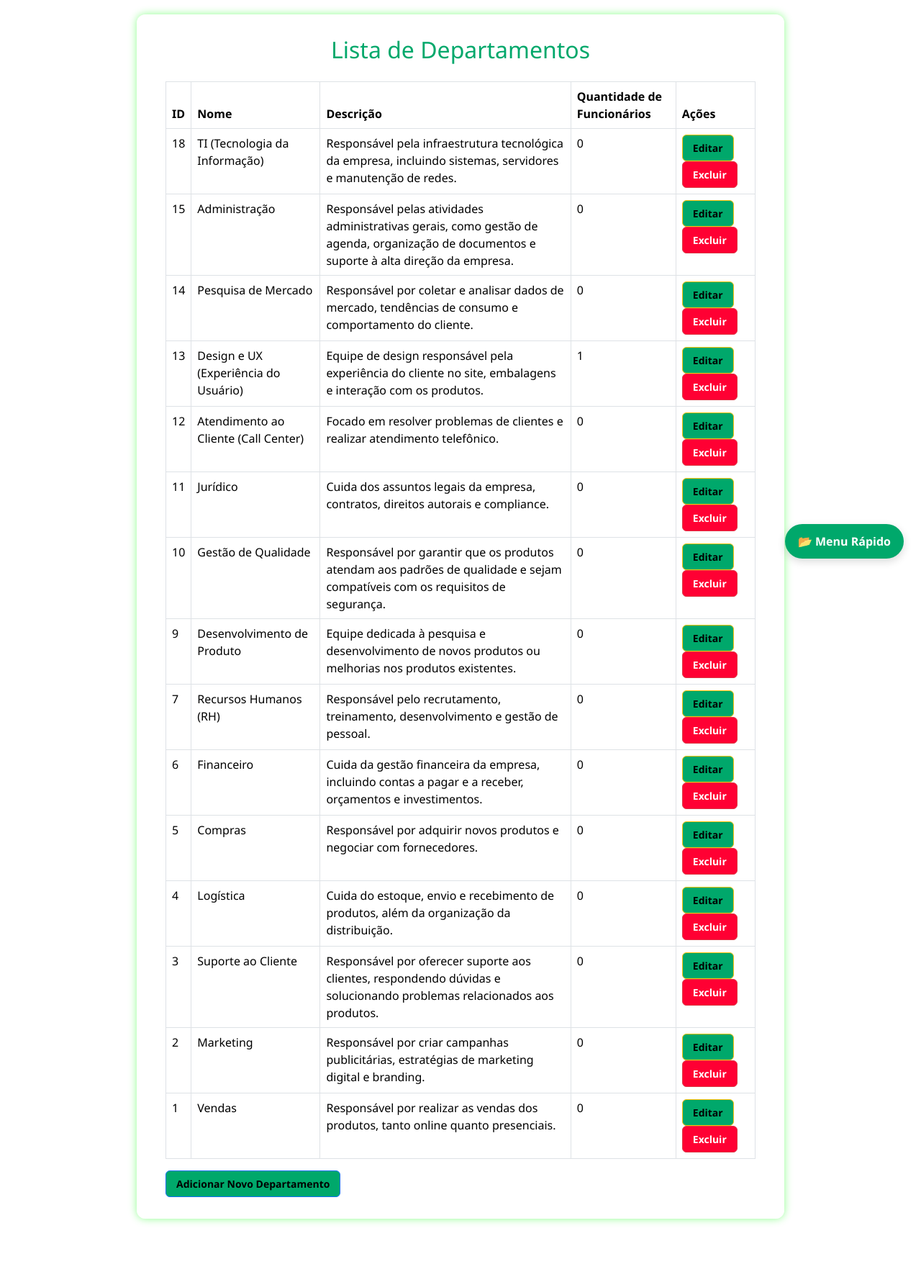
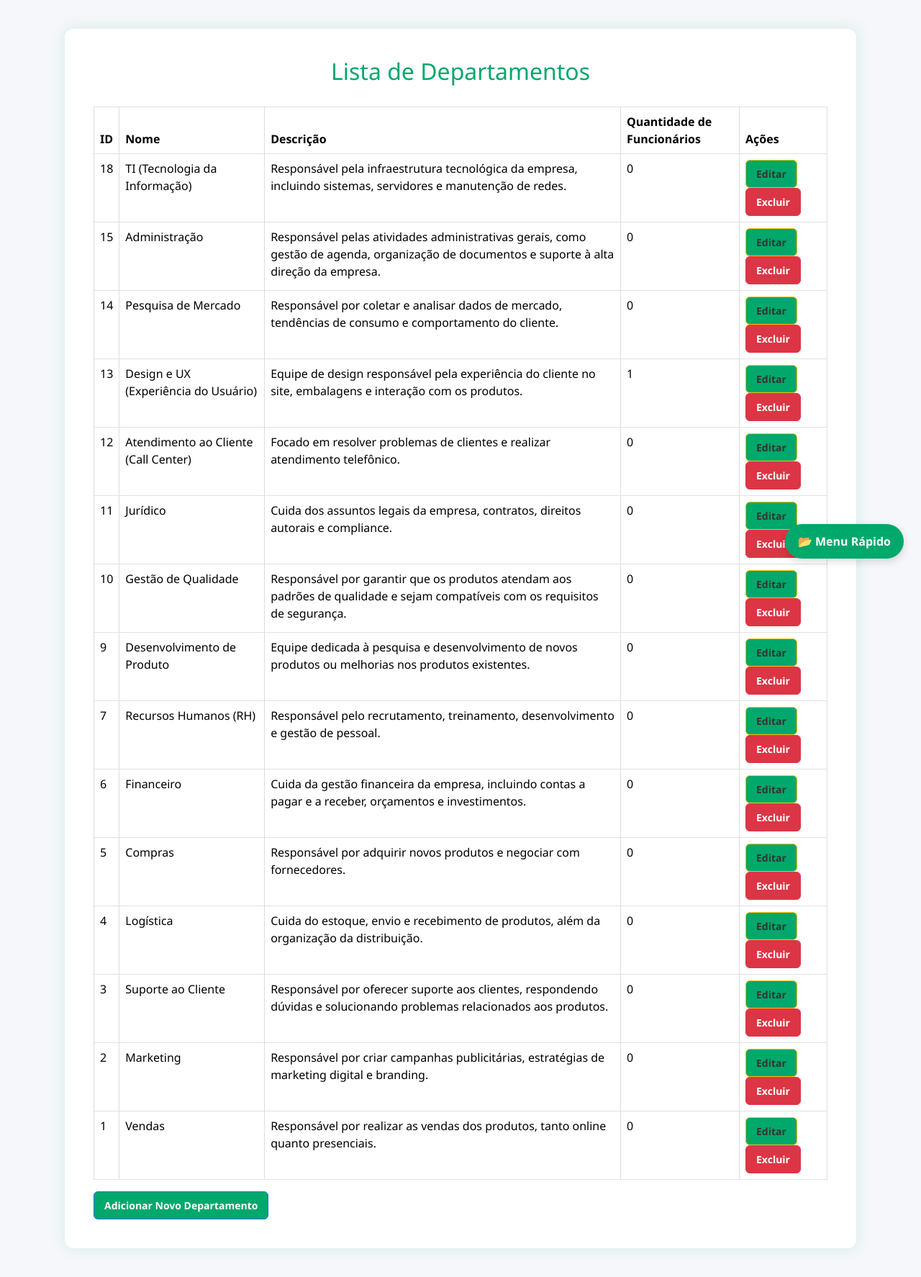
Before and after one commit to FeJoestar18/Projeto-3-semestre-Curso-CC, a PHP site: page /Projeto-3-semestre-Curso-CC/lista-departamento.php in a window 1280 px wide. Shown: the whole page at 72% size. Before the commit the page ends 1700 px from the top, so only its background shows below. Run offline with PHP 8.4, Linux system fonts and the light colour scheme; the visitor is signed in with stand-in values (Sample User, id 1); data comes from the database, SQL or seed files in the repository.

Commit message:
Refatora estilos e estrutura das páginas de lista e edição de usuários, melhorando a usabilidade e a apresentação visual.

```diff
--- a/FROG-TECH/css/css-admin/lista-departamentos.css
+++ /dev/null
@@ -1,86 +0,0 @@
-body {
-    font-family: 'Segoe UI', Tahoma, Geneva, Verdana, sans-serif;
-    background-color: #ffffff;
-    color: #00a86b;
-    margin: 0;
-    padding: 20px;
-}
-
-.container {
-    max-width: 900px;
-    margin: auto;
-    background: #ffffffab; /* fundo preto para contraste com o verde neon */
-    padding: 30px 40px;
-    border-radius: 12px;
-    box-shadow: 0 0 12px rgba(0, 255, 0, 0.441); /* brilho verde */
-}
-
-h2 {
-    color: #00a86b; /* verde neon */
-    margin-bottom: 25px;
-    text-align: center;
-}
-
-table {
-    width: 100%;
-    border-collapse: collapse;
-    margin-bottom: 25px;
-    background-color: #ffffff; /* fundo preto para a tabela */
-}
-
-table thead tr {
-    background-color: #00a86b; /* verde neon */
-    color: #000; /* texto preto para contraste */
-}
-
-table th, table td {
-    padding: 12px 15px;
-    text-align: left;
-    border-bottom: 1px solid #00a86b;
-    color: #00a86b;
-}
-
-table tbody tr:hover {
-    background-color: rgba(0, 255, 0, 0.1); /* hover suave em verde neon */
-}
-
-.btn {
-    padding: 7px 14px;
-    border-radius: 6px;
-    text-decoration: none;
-    font-weight: 600;
-    font-size: 14px;
-    display: inline-block;
-    cursor: pointer;
-    transition: background-color 0.3s ease, transform 0.2s ease;
-}
-
-.btn-primary {
-    background-color: #00a86b; /* verde neon */
-    color: #000;
-}
-
-.btn-primary:hover {
-    background-color: #01633f;
-    transform: scale(1.05);
-}
-
-.btn-warning {
-    background-color: #00a86b;
-    color: #000;
-}
-
-.btn-warning:hover {
-    background-color: #016742df;
-    transform: scale(1.05);
-}
-
-.btn-danger {
-    background-color: #ff0033;
-    color: #fff;
-}
-
-.btn-danger:hover {
-    background-color: #cc002a;
-    transform: scale(1.05);
-}
--- a/FROG-TECH/pages-admin/departamentos/lista-departamento.php
+++ b/FROG-TECH/pages-admin/departamentos/lista-departamento.php
@@ -26,8 +26,96 @@ $departamentos = $stmt->fetchAll(PDO::FETCH_ASSOC);
     <meta name="viewport" content="width=device-width, initial-scale=1.0">
     <title>Lista de Departamentos</title>
     <link rel="stylesheet" href="https://cdn.jsdelivr.net/npm/bootstrap@5.3.3/dist/css/bootstrap.min.css">
-    <link rel="stylesheet" href="<?= BASE_URL ?>css/css-admin/lista-departamentos.css">
+</head>
+ <style>
+        body {
+            background-color: #f5f7fb;
+            color: #333;
+            font-family: 'Segoe UI', Tahoma, Geneva, Verdana, sans-serif;
+            margin: 0;
+            padding: 40px;
+        }
 
+        .container {
+            max-width: 1100px;
+            margin: auto;
+            background-color: #fff;
+            border-radius: 12px;
+            padding: 40px;
+            box-shadow: 0 0 20px rgba(0, 168, 107, 0.15);
+        }
+
+        h2 {
+            color: #00a86b;
+            text-align: center;
+            margin-bottom: 30px;
+        }
+
+        table {
+            width: 100%;
+            border-collapse: collapse;
+            margin-bottom: 30px;
+        }
+
+        table thead {
+            background-color: #00a86b;
+            color: #fff;
+        }
+
+        table th, table td {
+            padding: 12px;
+            text-align: left;
+            border: 1px solid #ddd;
+        }
+
+        table tbody tr:nth-child(even) {
+            background-color: #f2f2f2;
+        }
+
+        table tbody tr:hover {
+            background-color: #e6f9f1;
+        }
+
+        .btn {
+            display: inline-block;
+            padding: 8px 14px;
+            font-weight: bold;
+            border-radius: 6px;
+            text-decoration: none;
+            transition: background-color 0.3s ease, transform 0.2s ease;
+            font-size: 14px;
+        }
+
+        .btn-primary {
+            background-color: #00a86b;
+            color: #fff;
+        }
+
+        .btn-primary:hover {
+            background-color: #008f5d;
+            transform: scale(1.03);
+        }
+
+        .btn-warning {
+            background-color: #00a86b;
+            color: #333;
+        }
+
+        .btn-warning:hover {
+            background-color:rgb(0, 102, 65);
+            transform: scale(1.03);
+        }
+
+        .btn-danger {
+            background-color: #dc3545;
+            color: #fff;
+        }
+
+        .btn-danger:hover {
+            background-color: #bb2d3b;
+            transform: scale(1.03);
+        }
+    </style>
 </head>
 <body>
     <div class="container">
```
Also changed, not shown: FROG-TECH/pages-admin/usuarios/editar-usuario.php (+80 -10 lines), FROG-TECH/pages-admin/usuarios/visualizar_usuarios.php (+59 -11 lines).
